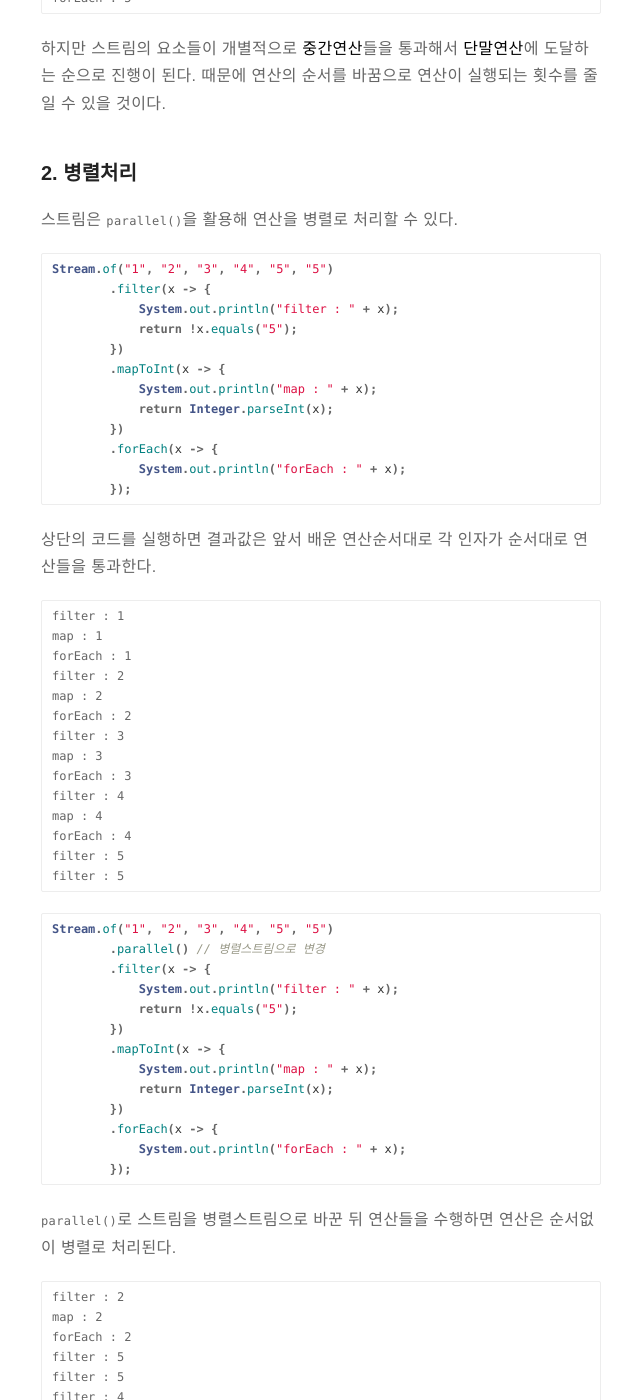
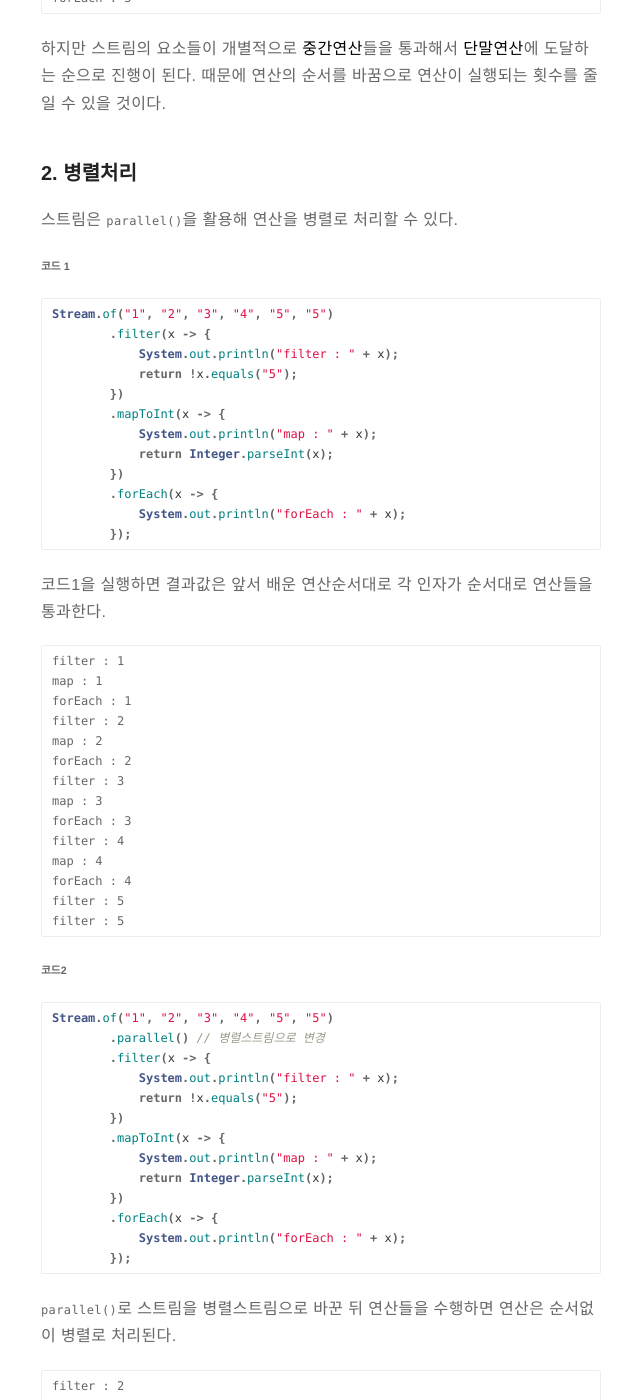
Before and after one commit to Sehun-Kim/blog, a Jekyll site: the page built from _posts/2018-10-29-java-lambda-stream.markdown, in a window 1280 px wide and 1400 px high, scrolled down 15493 px. Shown: the whole window, without its empty margins (319-959 px from the left). Built offline with Jekyll 4.4.1, drawn with Linux system fonts in a browser that asks for light colours; comment, search, counter and statistics services are not loaded; some of the changed text lies outside the part shown.

Commit message:
description

````diff
--- a/_posts/2018-10-29-java-lambda-stream.markdown
+++ b/_posts/2018-10-29-java-lambda-stream.markdown
@@ -597,6 +597,7 @@ forEach : 5
 ### 2. 병렬처리
 스트림은 `parallel()`을 활용해 연산을 병렬로 처리할 수 있다.
 
+###### 코드 1
 {% highlight java %}
 Stream.of("1", "2", "3", "4", "5", "5")
         .filter(x -> {
@@ -611,7 +612,7 @@ Stream.of("1", "2", "3", "4", "5", "5")
             System.out.println("forEach : " + x);
         });
 {% endhighlight %}
-상단의 코드를 실행하면 결과값은 앞서 배운 연산순서대로 각 인자가 순서대로 연산들을 통과한다.
+코드1을 실행하면 결과값은 앞서 배운 연산순서대로 각 인자가 순서대로 연산들을 통과한다.
 ```
 filter : 1
 map : 1
@@ -628,7 +629,7 @@ forEach : 4
 filter : 5
 filter : 5
 ```
-
+###### 코드2
 {% highlight java %}
 Stream.of("1", "2", "3", "4", "5", "5")
         .parallel() // 병렬스트림으로 변경
````
Also changed, not shown: other parts of _posts/2018-10-29-java-lambda-stream.markdown (+2 -2 lines).
